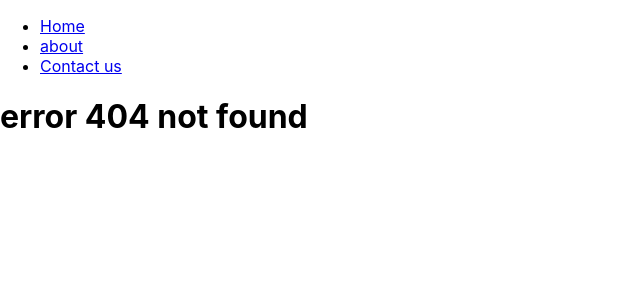
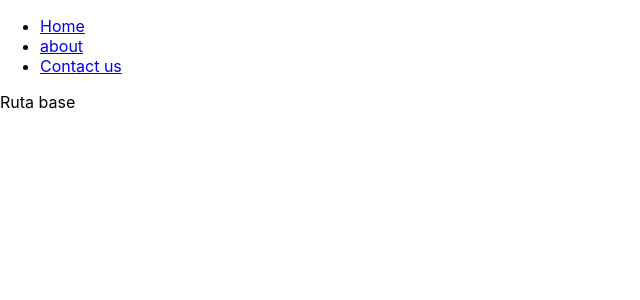
Before and after one commit to Shekta99/react-router-v5-ci, a React (Create React App) app: page / in a window 1280 px wide. Before the commit this address had no page. Shown: the top 300 px of the page, without its empty margins (0-640 px from the left). Built offline with nearby package versions, Linux system fonts and the light colour scheme.

Commit message:
add route to base path

```diff
--- a/src/App.tsx
+++ b/src/App.tsx
@@ -52,6 +52,9 @@ export default function App() {
             <ProtectedRoute path="/login">
               <div>login </div>
             </ProtectedRoute>
+            <Route exact path="/">
+              <p>Ruta base</p>
+            </Route>
             <Route path="/*">
               <h1>error 404 not found</h1>
             </Route>
```
